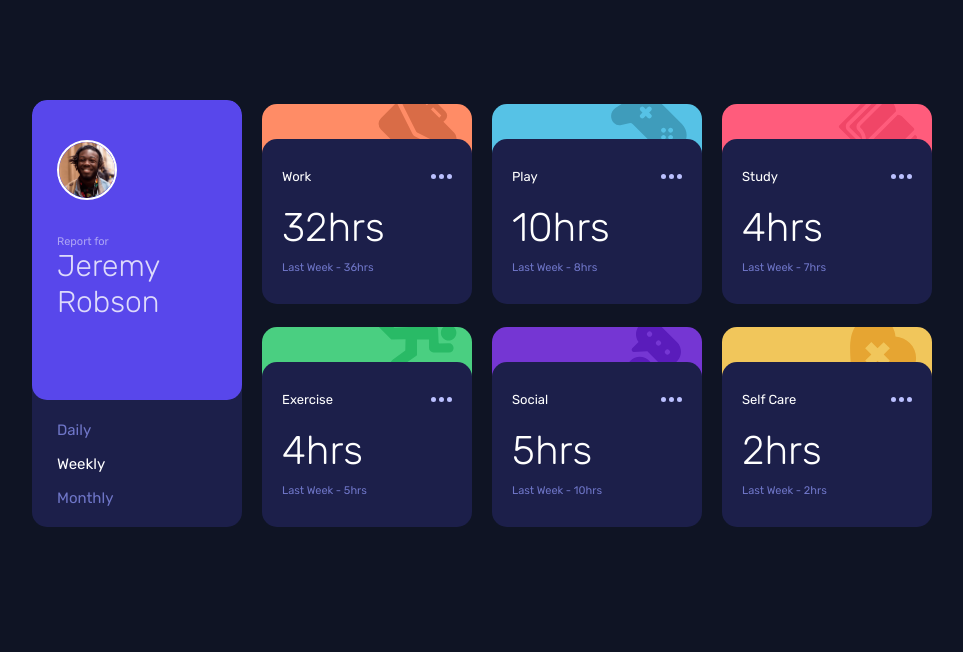
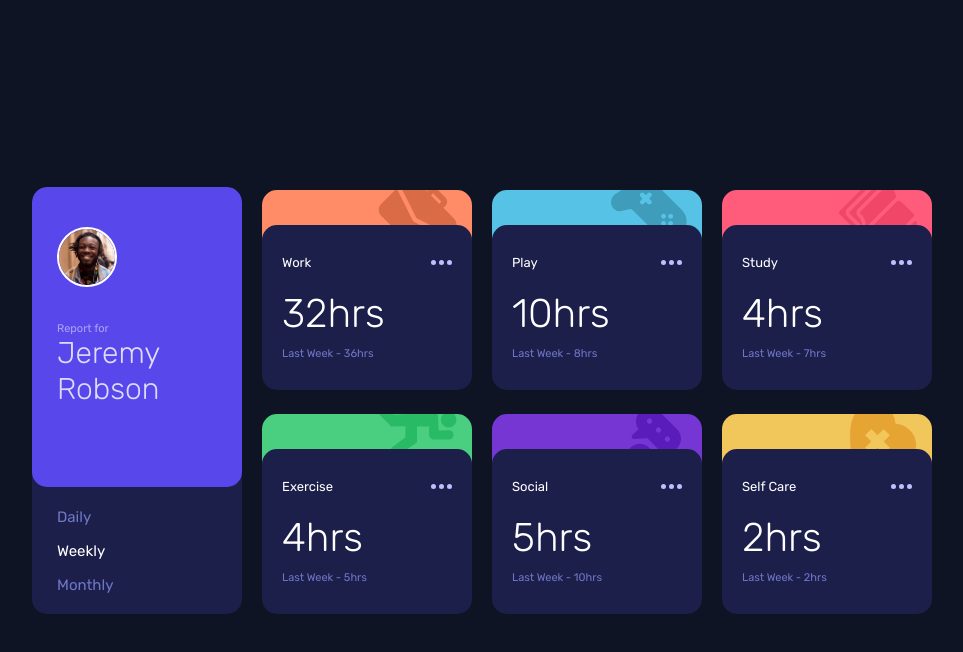
Before and after one commit to rafo38kh/time-tracking-dashboard, a website: page index.html in a window 1280 px wide. Shown: the whole page, without its empty margins (158-1121 px from the left). Drawn offline with Linux system fonts and the light colour scheme; files whose address does not match are found by name.

Commit message:
update README

```diff
--- a/scss/_base.scss
+++ b/scss/_base.scss
@@ -37,6 +37,6 @@ body {
   display: grid;
   grid-template-rows: 1fr auto;
   justify-items: center;
-  // align-items: center;
+  align-items: center;
   width: 100%;
 }
```
Also changed, not shown: css/style.css.
